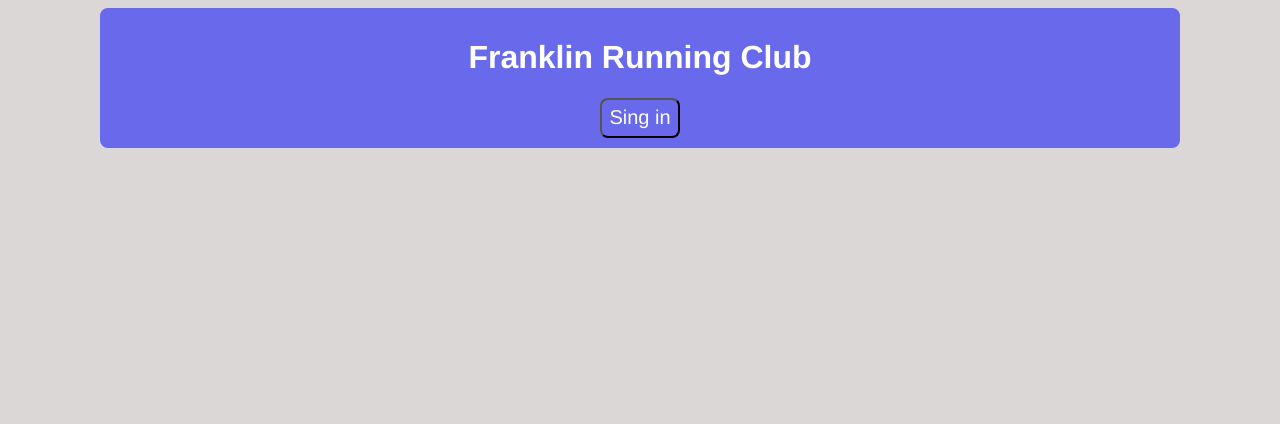
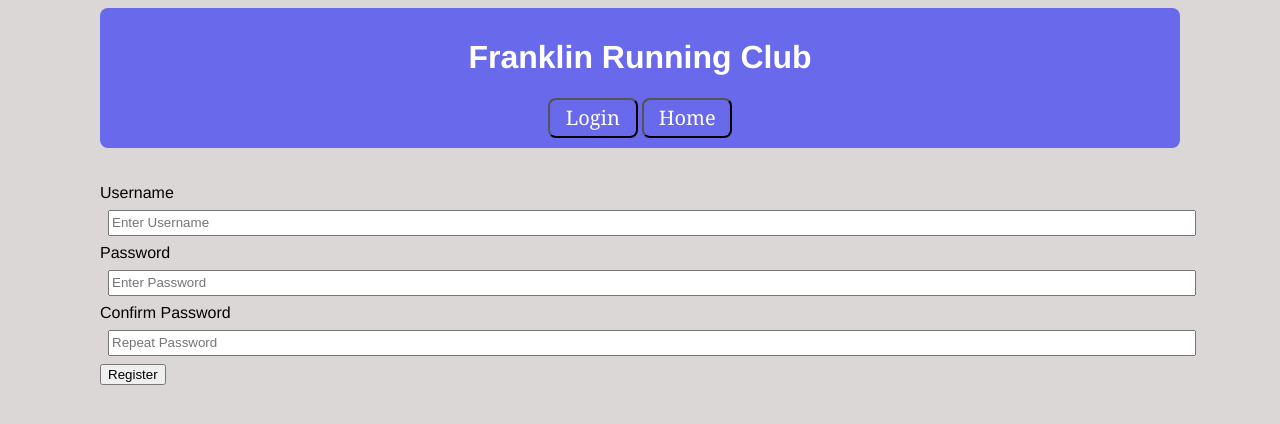
Before and after one commit to ab-sharifi/Flask-apps, a Flask app: page /singin in a window 1280 px wide. Shown: the top 424 px of the page. Run offline with Flask 2, Linux system fonts and the light colour scheme.

Commit message:
sing in and log in complete :|

```diff
--- a/Login_Gym/application.py
+++ b/Login_Gym/application.py
@@ -18,19 +18,24 @@ def index():
 
 @app.route('/login',methods=['POST','GET'])
 def login():
+    return render_template('login.html')
+
+
+
+
+@app.route('/singin',methods=['POST','GET'])
+def singin():
     # GET
     if request.method == 'GET':
-        return render_template('login.html')
+        return render_template('singin.html')
+
     # POST
     if request.method == 'POST':
         username =request.form.get('username')
         password =request.form.get('password')
         password_re =request.form.get('password-re')
 
-        if not password or not password or not password_re:
-            return render_template('login.html.html',message='Please Complete Field ')
-
-
-@app.route('/singin')
-def singin():
-    return render_template('singin.html')
+    if not username or not password or not password_re:
+        return render_template('singin.html',message='Please Complete Field ')
+    if password != password_re:
+        return render_template('singin.html',message="Password's not Match! ")
--- a/Login_Gym/static/css/style.css
+++ b/Login_Gym/static/css/style.css
@@ -55,12 +55,12 @@ body{
 button{
     background-color: rgb(105, 105, 235);
     color: white;
-    width:80px;
+    width:90px;
     height:40px;
     border-radius:8px;
     font-size: 20px;
     transition-duration: 0.4s;
-    font-family: 'Franklin Gothic Medium', 'Arial Narrow', Arial, sans-serif;
+    font-family: Georgia, Times, 'Times New Roman', serif;
 
 
 }
@@ -81,6 +81,39 @@ button:hover{
 
 
 
+/* The alert message box */
+.alert {
+    padding: 20px;
+    background-color: #f93b2d; /* Red */
+    color: white;
+    margin-bottom: 15px;
+    border-radius: 10px;
+}
+.alert:hover{
+
+    background-color: #ed6a61; /* Red */
+}
+
+  /* The close button */
+  .closebtn {
+    margin-left: 15px;
+    color: white;
+    font-weight: bold;
+    float: right;
+    font-size: 22px;
+    line-height: 20px;
+    cursor: pointer;
+    transition: 0.3s;
+  }
+
+  /* When moving the mouse over the close button */
+  .closebtn:hover {
+    color: black;
+  }
+
+
+
+
  /* responsive for Mobile's*/
 @media(max-width:500px){
     .media{
--- a/Login_Gym/templates/Layout.html
+++ b/Login_Gym/templates/Layout.html
@@ -13,8 +13,13 @@
   <body>
     <div class="container">
 
+      <!-- message Error -->
           {% if message %}
-              <h1>{{message}}</h1>
+          <div class="alert">
+              <span class="closebtn"
+              onclick="this.parentElement.style.display='none';">&times;</span>
+              {{message}}
+            </div>
           {% endif %}
 
 
--- a/Login_Gym/templates/index.html
+++ b/Login_Gym/templates/index.html
@@ -14,11 +14,11 @@
     <div class="container">
       <header>
         <h1>Franklin Running Club</h1>
+        <!-- button for navigation -->
         <div class="btn">
           <a href="{{ url_for('login') }}"><button>Login</button></a>
           <a href="{{ url_for('singin') }}"><button>Sing in</button></a>
         </div>
-
       </header>
 
       <main class="clearfix main">
--- a/Login_Gym/templates/singin.html
+++ b/Login_Gym/templates/singin.html
@@ -3,11 +3,27 @@
 
 {% block button %}
 <div class="btn">
-    <a href="{{ url_for('singin') }}"><button>Sing in</button></a>
+    <a href="{{ url_for('login') }}"><button>Login</button></a>
+    <a href="{{ url_for('index') }}"><button>Home</button></a>
+
 </div>
 {% endblock %}
 
 
 {% block body %}
-
+<form class="form-login" action="/singin" method="post">
+    <label>
+         Username
+        <input type="text" name="username" placeholder="Enter Username">
+    </label>
+    <label>
+        Password
+        <input type="text" name="password" placeholder="Enter Password">
+    </label>
+    <label >
+        Confirm Password
+        <input type="text" name="password-re" placeholder="Repeat Password">
+    </label>
+    <input type="submit" value="Register">
+</form>
 {% endblock %}
```
Also changed, not shown: Login_Gym/templates/login.html (+5 -6 lines).
